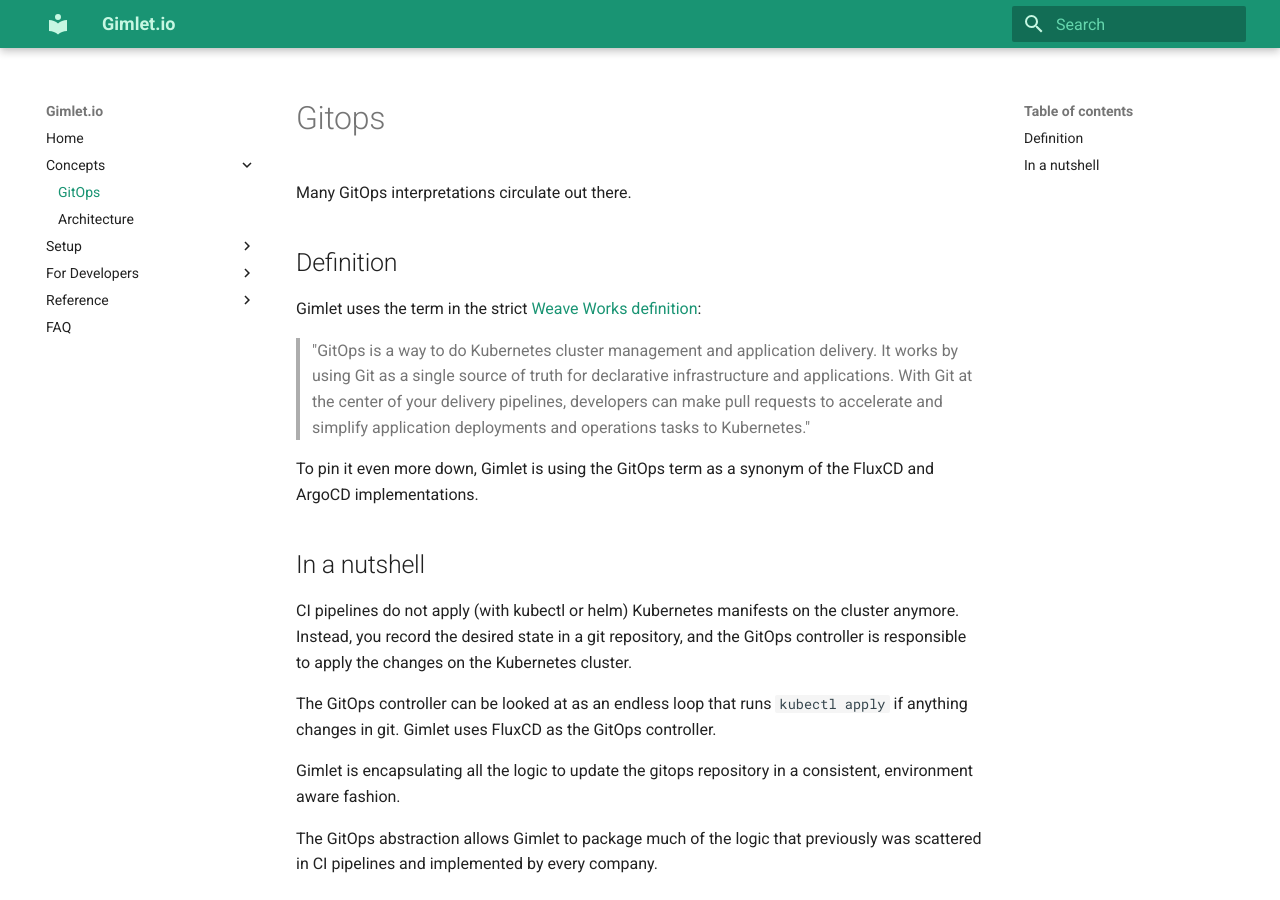
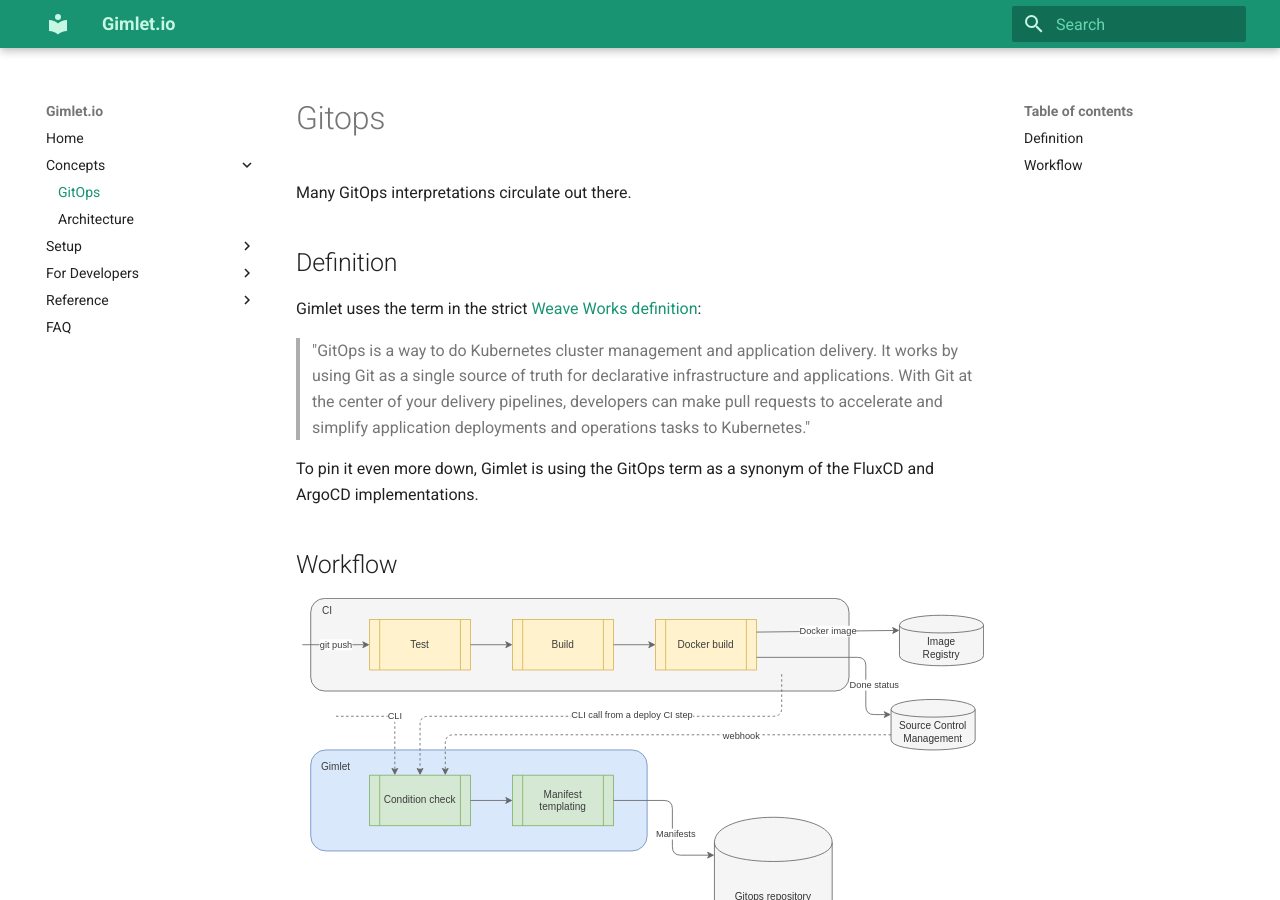
Before and after one commit to laszlocph/gimlet-docs, an MkDocs documentation site: the page built from docs/concepts/gitops.md, in a window 1280 px wide and 900 px high. Built offline with MkDocs 1.6.1 and Material for MkDocs 9.7.7, drawn with Linux system fonts in a browser that asks for light colours; comment, search, counter and statistics services are not loaded.

Commit message:
Gitops workflow

```diff
--- a/docs/concepts/gitops.md
+++ b/docs/concepts/gitops.md
@@ -10,7 +10,9 @@ Gimlet uses the term in the strict [Weave Works definition](https://www.weave.wo
 
 To pin it even more down, Gimlet is using the GitOps term as a synonym of the FluxCD and ArgoCD implementations.
 
-## In a nutshell
+## Workflow
+
+![Gitops workflow](./gitops-workflow.svg)
 
 CI pipelines do not apply (with kubectl or helm) Kubernetes manifests on the cluster anymore. Instead, you record the desired state in a git repository,
 and the GitOps controller is responsible to apply the changes on the Kubernetes cluster.
```
Also changed, not shown: docs/concepts/gitops-workflow.svg (added).
